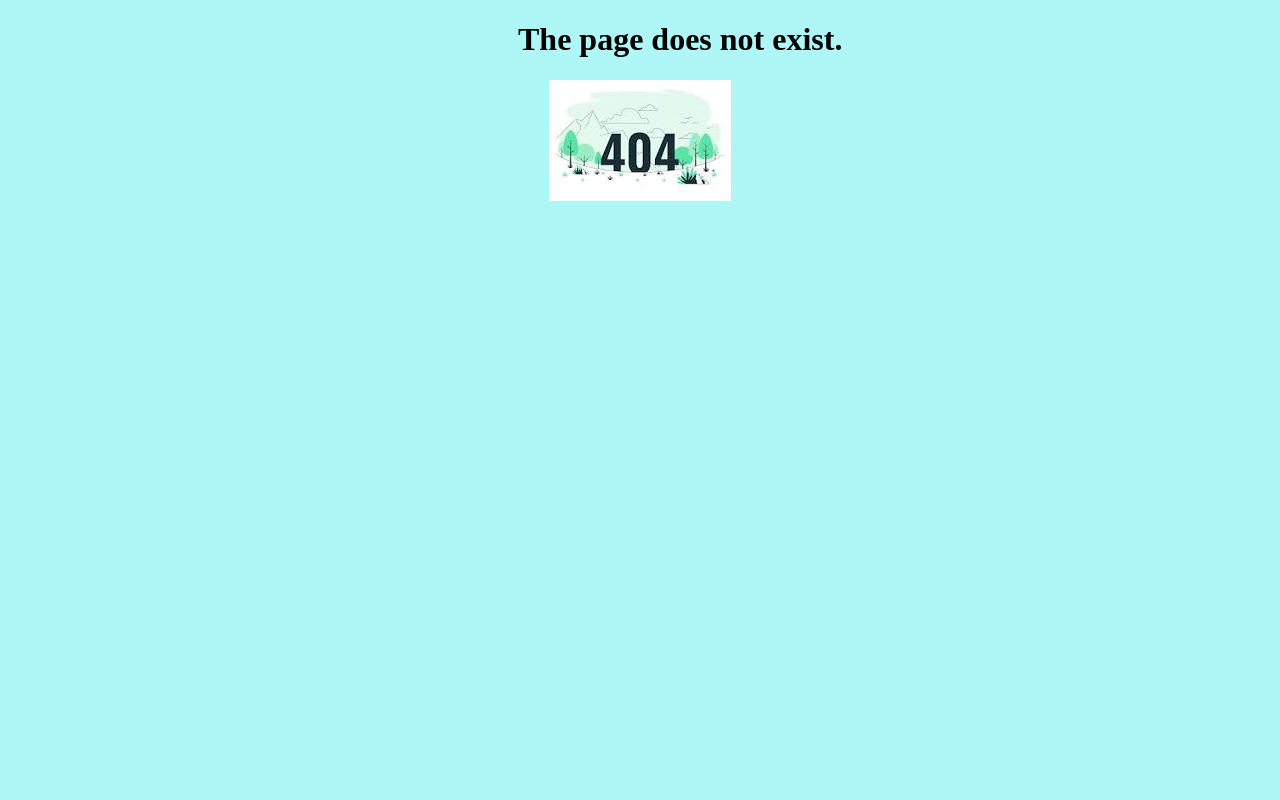
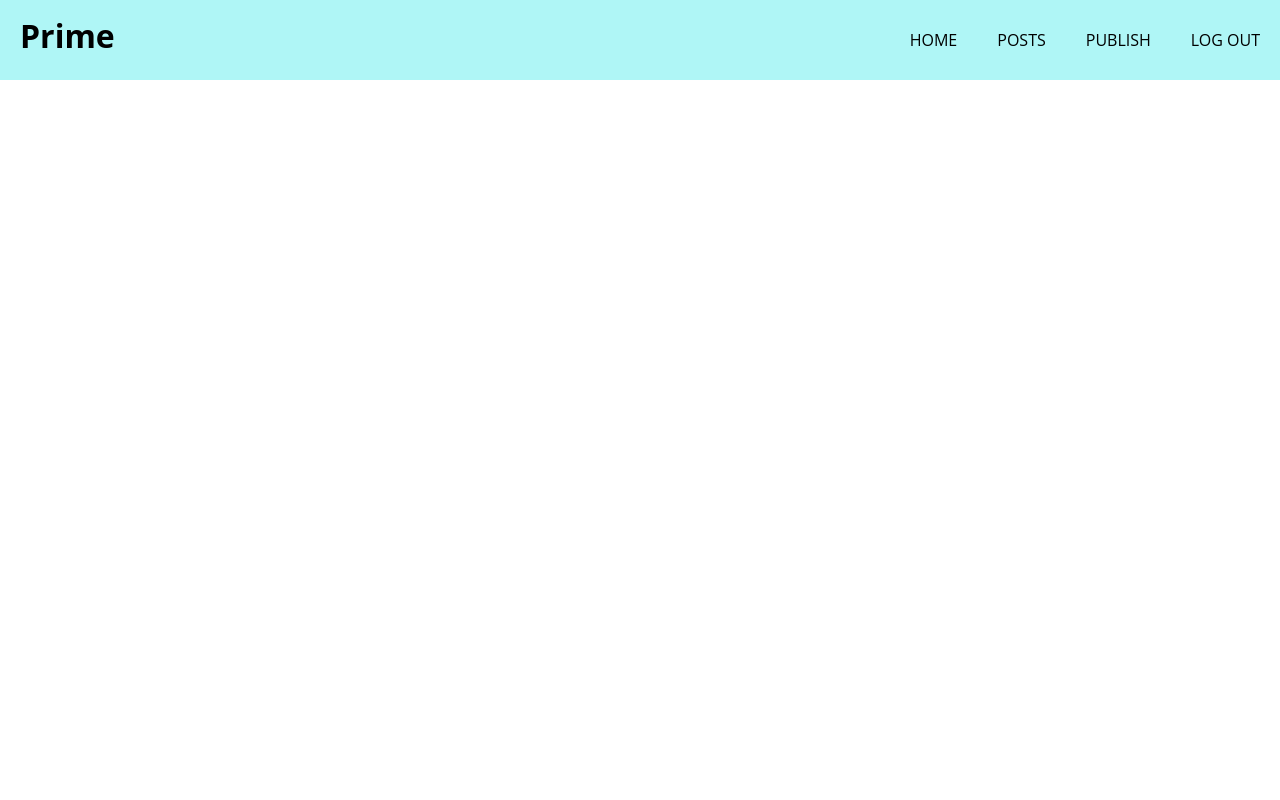
Before and after one commit to Hoseafavour123/orbitaltech_blog, a Flask app: page /home in a window 1280 px wide. Run offline with Flask 3, Linux system fonts and the light colour scheme; some libraries are stand-ins or nearby versions.

Commit message:
Added responsive navbar and base file for blog

```diff
--- a/app.py
+++ b/app.py
@@ -18,7 +18,9 @@ def index():
 
 # Register blueprint
 from auth import auth
+from main import main
 app.register_blueprint(auth)
+app.register_blueprint(main)
 
 if __name__ == "__main__":
     app.run(debug=True)
--- a/auth.py
+++ b/auth.py
@@ -1,4 +1,4 @@
-from flask import Blueprint
+from flask import Blueprint, redirect
 
 auth = Blueprint("auth", __name__, url_prefix="/")
 
@@ -9,3 +9,7 @@ def login():
 @auth.route('/signup')
 def signup():
     return "<h1>Sign Up Page</h1>"
+
+@auth.route("/log-out")
+def logout():
+    return redirect("/")
--- /dev/null
+++ b/main.py
@@ -0,0 +1,15 @@
+from flask import Blueprint, render_template
+
+main = Blueprint("main", __name__, url_prefix="/")
+
+@main.route("/home")
+def home():
+    return render_template("base.html")
+
+@main.route("/posts")
+def posts():
+    return render_template("posts.html")
+
+@main.route("/publish")
+def publish():
+    return render_template("publish.html")
--- /dev/null
+++ b/static/styles/base.css
@@ -0,0 +1,134 @@
+* {
+    margin: 0;
+    padding: 0;
+    box-sizing: border-box;
+    font-family: 'Open Sans', sans-serif;
+}
+
+body {
+    height: 100vh;
+    background-size: cover;
+    background-position: center;
+    background-repeat: no-repeat;
+}
+
+/*
+    ======
+    Navbar
+    ======
+*/
+
+.navbar {
+    width: 100%;
+    height: 80px;
+    display: flex;
+    justify-content: space-between;
+    background-color: rgb(175, 246, 246);
+    align-items: center;
+    position: relative;
+    margin: 0 auto;
+}
+
+.logo {
+
+}
+
+.logo h1 {
+    font-weight: bold;
+    margin-left: 20px;
+    padding-bottom: 10px;
+}
+
+.navbar ul li {
+    list-style: none;
+}
+
+.links {
+    display: flex;
+    justify-content: space-between;
+}
+
+.links li a {
+    color: black;
+    text-decoration: none;
+    text-transform: uppercase;
+    text-align: center;
+    transition: 0.15s ease-in-out;
+    margin: 20px;
+}
+
+.links li a:hover {
+    color: rgb(124, 204, 204);
+    padding: 2px;
+}
+
+.toggle_btn {
+    font-size: 1.5rem;
+    margin-right: 10px;
+    display: none;
+}
+
+/*
+    ==============
+    Dropdown menu
+    =============
+*/
+.dropdown_menu {
+    position: absolute;
+    right: 2rem;
+    top: 50px;
+    width: 300px;
+    height: 0;
+    list-style: none;
+    background:  rgb(58, 201, 201);
+    backdrop-filter: blur(15px);
+    border-radius: 10px;
+    overflow: hidden;
+    transition: height 0.3s ease-in-out;
+}
+.dropdown_menu.open {
+    height: 190px;
+}
+.dropdown_menu li {
+    padding: 0.7rem;
+    display: flex;
+    justify-content: center;
+}
+.dropdown_menu a {
+    text-decoration: none;
+    color: black;
+    text-transform: uppercase;
+}
+.dropdown_menu a:hover {
+    padding: 2px;
+    opacity: 0.6;
+    color: azure;
+}
+
+/*
+    ==================
+    Responsive design
+    ==================
+*/
+@media (max-width: 992px) {
+    .links {
+        display: none;
+    }
+
+    .toggle_btn {
+        display: block;
+        right: 2rem;
+        top: 60px;
+    }
+
+    .dropdown_menu {
+        display: block;
+    }
+}
+
+@media (max-width: 576px) {
+    .dropdown_menu {
+        left: 2rem;
+        width: unset;
+    }
+}
--- a/static/styles/errorpage.css
+++ b/static/styles/errorpage.css
@@ -1,20 +1,10 @@
 
-body {
-    background-color: rgb(175, 246, 246);
-}
+
 .container {
+    height: calc(100vh - 60px);
     display: flex;
     align-items: center;
+    flex-direction: column;
     justify-content: center;
-    width: 100%;
-    height: 100%;
 
 }
-
-.container img {
-    align-self: center;
-}
-
-h1 {
-    margin-left: 510px;
-}
--- a/static/styles/index.css
+++ b/static/styles/index.css
@@ -116,6 +116,10 @@ body {
     box-shadow: 0 3px 5px rgb(0, 0, 0, 0.6);
 }
 
+.card h3 {
+    font-weight: bold;
+}
+
 .card i {
     margin-right: 10px;
 }
--- a/templates/404.html
+++ b/templates/404.html
@@ -1,14 +1,15 @@
-<!DOCTYPE html>
-<html>
-    <head>
-        <link rel="stylesheet" href="{{ url_for('static', filename='styles/errorpage.css') }} ">
-    </head>
-    <title>404 error</title>
+{% extends 'base.html' %}
 
-    <body>
-        <h1>The page does not exist.</h1>
-        <div class="container">
-            <img src="../static/images/404.jpg">
-        </div>
-    </body>
+{%block links%}
+<link rel="stylesheet" href="{{ url_for('static', filename='styles/errorpage.css') }} ">
+{% endblock %}
+
+{% block content %}
+<main>
+    <div class="container">
+        <h1>The page does not exists..</h1>
+        <img src="../static/images/404.jpg">
+    </div>
+</main>
+{% endblock %}
 </html>
--- /dev/null
+++ b/templates/base.html
@@ -0,0 +1,50 @@
+<!DOCTYPE html>
+<html>
+    <head>
+        <link rel="stylesheet" href="{{ url_for('static', filename='styles/base.css')}} ">
+        <link rel="stylesheet" href="https://maxcdn.bootstrapcdn.com/font-awesome/4.4.0/css/font-awesome.min.css">
+        {% block links %}{% endblock %}
+        <title>{% block title %} Base {% endblock %} </title>
+    </head>
+
+    <body>
+        <header>
+            <div class="navbar">
+                <div class="logo"><h1>Prime</h1></div>
+                <ul class="links">
+                    <li><a href="{{ url_for('main.home')}}">Home</a></li>
+                    <li><a href="{{ url_for('main.posts')}}">Posts</a></li>
+                    <li><a href="{{ url_for('main.publish')}}">Publish</a></li>
+                    <li><a href="{{ url_for('auth.logout')}}">Log Out</a></li>
+                </ul>
+                <div class="toggle_btn">
+                    <i class="fa fa-bars"></i>
+                </div>
+            </div>
+            <div class="dropdown_menu">
+                <li><a href="{{ url_for('main.home')}}">Home</a></li>
+                <li><a href="{{ url_for('main.posts')}}">Posts</a></li>
+                <li><a href="{{ url_for('main.publish')}}">Publish</a></li>
+                <li><a href="{{ url_for('auth.logout')}}">Log Out</a></li>
+            </div>
+        </header>
+
+        {% block content %}
+        {% endblock %}
+
+        <script>
+            const toggleBtn = document.querySelector(".toggle_btn");
+            const toggleBtnIcon = document.querySelector(".toggle_btn i");
+            const dropDownMenu = document.querySelector(".dropdown_menu");
+
+            toggleBtn.onclick = function () {
+                dropDownMenu.classList.toggle("open");
+                const isOpen = dropDownMenu.classList.contains("open");
+
+                toggleBtnIcon.classList = isOpen
+                ? 'fa fa-close'
+                : 'fa fa-bars'
+            }
+        </script>
+    </body>
+</html>
```
Also changed, not shown: templates/500.html (+13 -12 lines), static/images/bgimg.jpg (added), templates/login.html (added), templates/posts.html (added), templates/publish.html (added), templates/signup.html (added).
